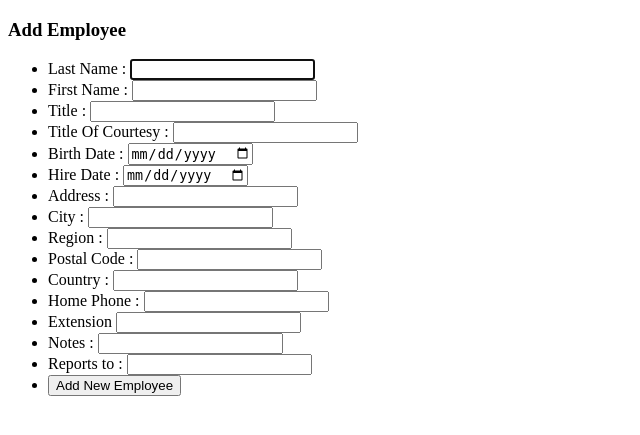
After one commit to irfanSami/php2020, a PHP site: page /tambah.php in a window 1280 px wide. The commit adds this page. Shown: the top 435 px of the page, without its empty margins (0-640 px from the left). Run offline with PHP 8.4, Linux system fonts and the light colour scheme.

Commit message:
menambahkan INSERT data

```diff
--- a/Latihan1/employeelist.php
+++ b/Latihan1/employeelist.php
@@ -11,6 +11,8 @@ $employee = query("SELECT * FROM employees");
   <meta name="viewport" content="width=device-width, initial-scale=1.0">
   <title>Employee List</title>
 </head>
+<h3>Employee List</h3>
+<a href="tambah.php">Add Employee</a>
 
 <body>
   <h3>
--- a/Latihan1/function.php
+++ b/Latihan1/function.php
@@ -22,3 +22,31 @@ function query($query)
   }
   return $rows;
 }
+function tambah($data)
+{
+  $conn = koneksi();
+  $ln = htmlspecialchars($data['lastname']);
+  $fn = htmlspecialchars($data['firstname']);
+  $tit = htmlspecialchars($data['title']);
+  $toc = htmlspecialchars($data['titleofcourtesy']);
+  $bd = htmlspecialchars($data['birthdate']);
+  $hd = htmlspecialchars($data['hiredate']);
+  $addrs = htmlspecialchars($data['address']);
+  $city = htmlspecialchars($data['city']);
+  $reg = htmlspecialchars($data['region']);
+  $pscode = htmlspecialchars($data['postalcode']);
+  $country = htmlspecialchars($data['country']);
+  $hp = htmlspecialchars($data['homephone']);
+  $ext = htmlspecialchars($data['extension']);
+  $notes = htmlspecialchars($data['notes']);
+  $rt = htmlspecialchars($data['reportsto']);
+  $query = "INSERT INTO employees VALUES (null, '$ln','$fn','$tit','$toc','$bd','$hd','$addrs','$city','$reg',
+  '$pscode','$country','$hp','$ext','$notes','$rt');
+  ";
+  mysqli_query($conn, $query);
+  echo mysqli_error($conn);
+  return mysqli_affected_rows($conn);
+
+
+  //var_dump($data);
+}
--- /dev/null
+++ b/Latihan1/tambah.php
@@ -0,0 +1,130 @@
+<?php
+require 'function.php';
+
+if (isset($_POST['tambah'])) {
+
+  if (tambah($_POST) > 0) {
+    echo "<script>
+    alert('data added');
+    document.location.href = 'employeelist.php';
+
+    </script>";
+  } else {
+    echo "failed";
+  }
+}
+
+?>
+<!DOCTYPE html>
+<html lang="en">
+
+<head>
+  <meta charset="UTF-8">
+  <meta name="viewport" content="width=device-width, initial-scale=1.0">
+  <title>Add Employee</title>
+</head>
+
+<body>
+  <h3>Add Employee</h3>
+  <form action="" method="POST">
+    <ul>
+      <li>
+        <label>
+          Last Name :
+          <input type="text" name="lastname" required autofocus>
+        </label>
+      </li>
+      <li>
+        <label>
+          First Name :
+          <input type="text" name="firstname" required>
+        </label>
+      </li>
+      <li>
+        <label>
+          Title :
+          <input type="text" name="title" required>
+        </label>
+      </li>
+      <li>
+        <label>
+          Title Of Courtesy :
+          <input type="text" name="titleofcourtesy" required>
+        </label>
+      </li>
+      <li>
+        <label>
+          Birth Date :
+          <input type="date" name="birthdate" required>
+        </label>
+      </li>
+      <li>
+        <label>
+          Hire Date :
+          <input type="date" name="hiredate" required>
+        </label>
+      </li>
+      <li>
+        <label>
+          Address :
+          <input type="text" name="address" required>
+        </label>
+      </li>
+      <li>
+        <label>
+          City :
+          <input type="text" name="city" required>
+        </label>
+      </li>
+      <li>
+        <label>
+          Region :
+          <input type="text" name="region" required>
+        </label>
+      </li>
+      <li>
+        <label>
+          Postal Code :
+          <input type="number" name="postalcode" required>
+        </label>
+      </li>
+      <li>
+        <label>
+          Country :
+          <input type="text" name="country" required>
+        </label>
+      </li>
+      <li>
+        <label>
+          Home Phone :
+          <input type="number" name="homephone" required>
+        </label>
+      </li>
+      <li>
+        <label>
+          Extension
+          <input type="number" name="extension" required>
+        </label>
+      </li>
+      <li>
+        <label>
+          Notes :
+          <input type="text" name="notes" required>
+        </label>
+      </li>
+      <li>
+        <label>
+          Reports to :
+          <input type="number" name="reportsto" required>
+        </label>
+      </li>
+      <li>
+        <button type="submit" name="tambah">
+          Add New Employee
+        </button>
+      </li>
+    </ul>
+  </form>
+</body>
+
+</html>
```
